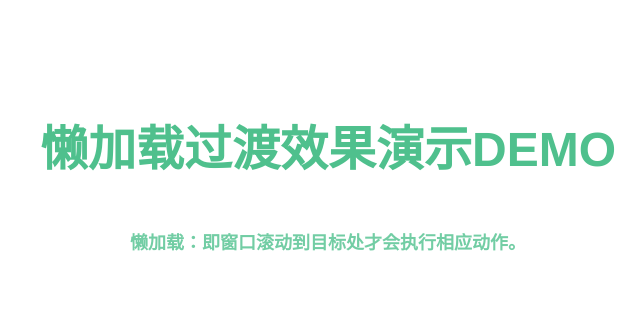
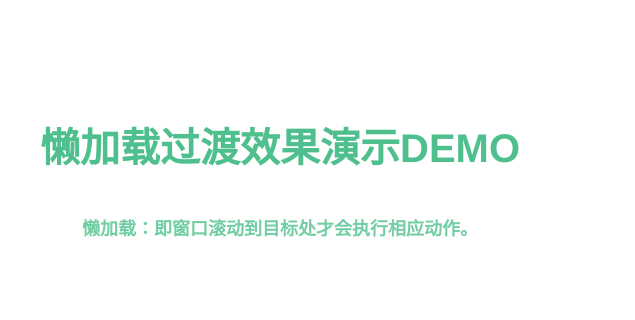
Before and after one commit to HiWayne/jsAnimate, a plain HTML site: page lazyfade.html in a window 1280 px wide. Shown: the part 241-561 px from the top of the page, 0-635 px from the left. Drawn offline with Linux system fonts and the light colour scheme.

Commit message:
懒加载过渡效果演示 lazy-fade demo
懒加载过渡效果演示 lazy-fade demo

```diff
--- a/lazyfade.html
+++ b/lazyfade.html
@@ -15,7 +15,7 @@
             <div
                 style="display:flex;flex-flow:row nowrap;justify-content:space-between;align-items:center;width:100%;height:100%;text-align:center;">
                 <div>
-                    <p class="lazyfade zoomin" style="font-size: 48px;font-weight:bold;color:rgb(79, 192, 141);">
+                    <p class="lazyfade zoomin" style="font-size: 40px;font-weight:bold;color:rgb(79, 192, 141);">
                         懒加载过渡效果演示DEMO
                     </p>
                     <p class="lazyfade fadein-left" style="font-size: 18px;font-weight:bold;color:rgba(79, 192, 141, 0.8);">
```
